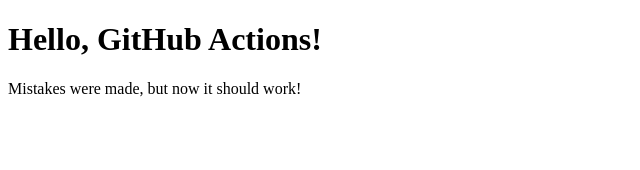
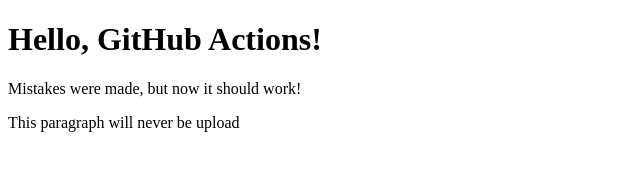
Before and after one commit to rom-let/gh-deployment-workflow, a plain HTML site: page index.html in a window 1280 px wide. Shown: the whole page, without its empty margins (0-640 px from the left). Drawn offline with Linux system fonts and the light colour scheme.

Commit message:
change that will never be on pages

```diff
--- a/index.html
+++ b/index.html
@@ -9,5 +9,6 @@
     <body>
       <h1>Hello, GitHub Actions!</h1>
 	<p>Mistakes were made, but now it should work!</p>
+	<p>This paragraph will never be upload</p>
     </body>
 </html>
```
